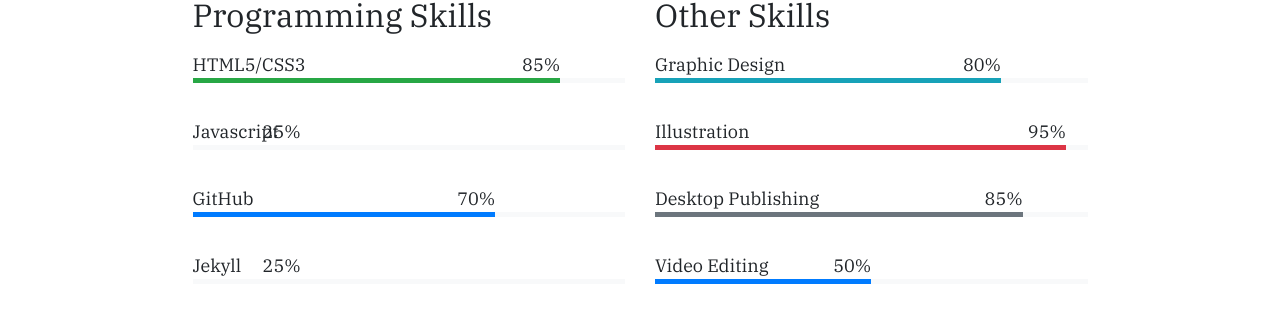
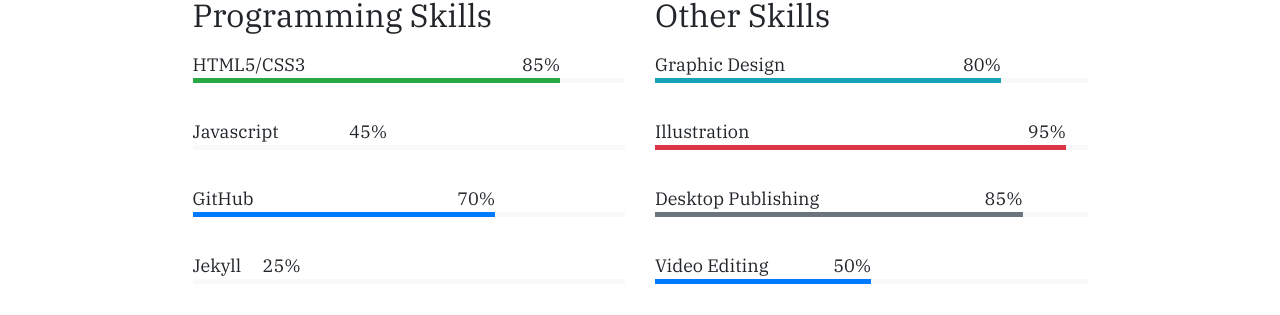
Before and after one commit to lmldvd/lmldvd.github.io, a Jekyll site: the page built from pages/about.md, in a window 1280 px wide and 900 px high, scrolled down 322 px. Shown: the part 140-455 px from the top of the window. Built offline with Jekyll 4.4.1, drawn with Linux system fonts in a browser that asks for light colours; nearby versions of some CDN libraries; emoji names are drawn with the system emoji font.

Commit message:
Update programming-skills.yml
updated js

```diff
--- a/_data/programming-skills.yml
+++ b/_data/programming-skills.yml
@@ -3,7 +3,7 @@
   color: success
 
 - name: Javascript
-  percentage: 25
+  percentage: 45
   color: light
 
 - name: GitHub
```
